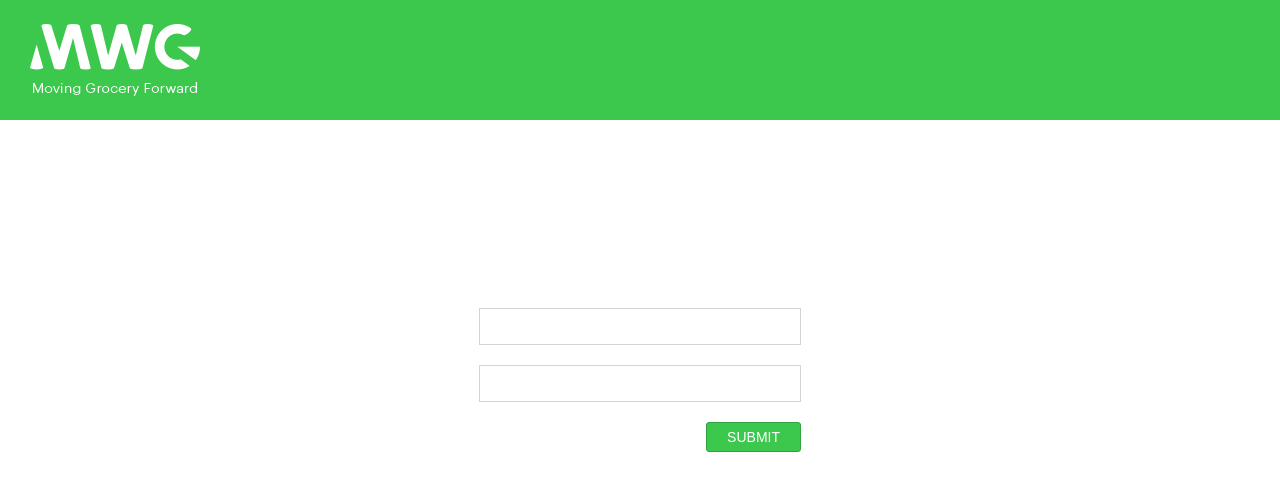
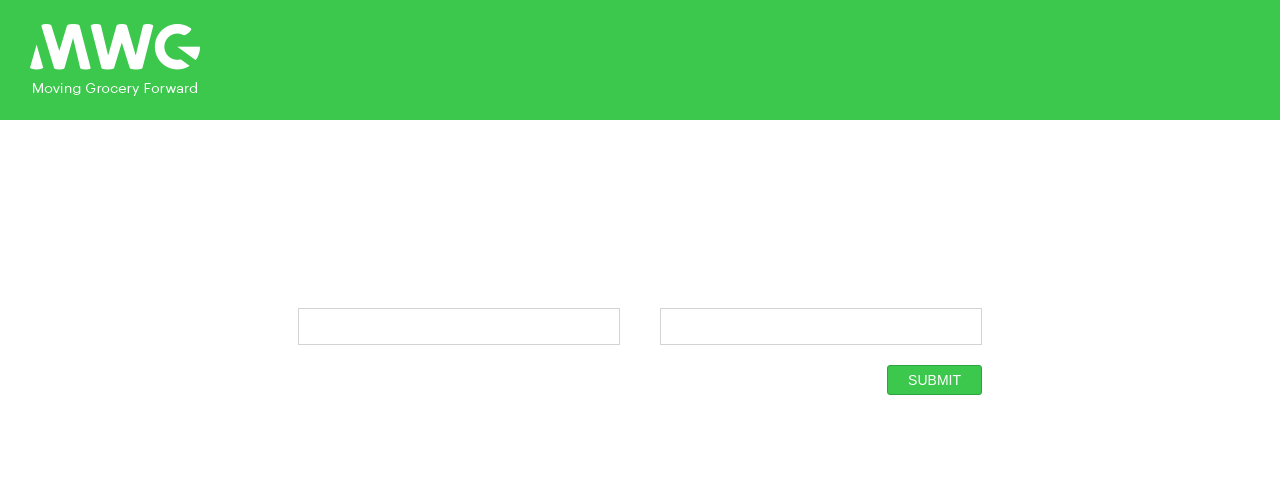
Before and after one commit to Rody-Kirwan/form-validation, a React app: page /welcome in a window 1280 px wide. Both pictures are taken after a click on the button "NEXT". Built offline with nearby package versions, Linux system fonts and the light colour scheme.

Commit message:
Add form-row wrapper to maintain layout

```diff
--- a/src/components/subscribe/subscribe.js
+++ b/src/components/subscribe/subscribe.js
@@ -1,6 +1,6 @@
 import React, { Component } from 'react';
 
-import { FormInput, Form, Button } from 'widgets';
+import { FormInput, FormRow, Form, Button } from 'widgets';
 import { ValidateStr } from 'js/validation';
 
 import styles from './subscribe.scss';
@@ -28,6 +28,7 @@ export default class Subscribe extends Component {
     return(
       <div className={styles['subscribe-wrapper']}>
         <Form className="subscription" onSubmit={this.handleSubmit} validate={'validateSubscription'}>
+          <FormRow>
             <FormInput
               onChange={this.handleChange}
               validate={ValidateStr}
@@ -43,6 +44,7 @@ export default class Subscribe extends Component {
               value={this.state.firstName}
               name="firstName"
             />
+          </FormRow>
           <Button className="default" type="submit" disabled={this.state.isValid}>
             SUBMIT
           </Button>
--- /dev/null
+++ b/src/widgets/form/form-row.js
@@ -0,0 +1,19 @@
+import React from 'react';
+import PropTypes from 'prop-types';
+
+import styles from './form.scss';
+
+const FormRow = ({ children }) => (
+  <div className={styles['form-row']}>
+    {children}
+  </div>
+);
+
+FormRow.propTypes = {
+  children: PropTypes.oneOfType([
+    PropTypes.arrayOf(PropTypes.node),
+    PropTypes.node
+  ]).isRequired
+};
+
+export default FormRow;
--- a/src/widgets/form/form.scss
+++ b/src/widgets/form/form.scss
@@ -10,3 +10,16 @@
   flex-direction: column;
   align-items: flex-end;
 }
+
+.form-row {
+  display: flex;
+  justify-content: space-between;
+
+  > div {
+    margin-right: 40px;
+
+    &:last-child {
+      margin-right: 0;
+    }
+  }
+}
--- a/src/widgets/index.js
+++ b/src/widgets/index.js
@@ -1,4 +1,5 @@
 export { default as Input } from './input/input';
 export { default as FormInput } from './form-input/form-input';
+export { default as FormRow } from './form/form-row';
 export { default as Form } from './form/form';
 export { default as Button } from './button/button';
```
Lines whose indentation alone changed are shown as unchanged.
